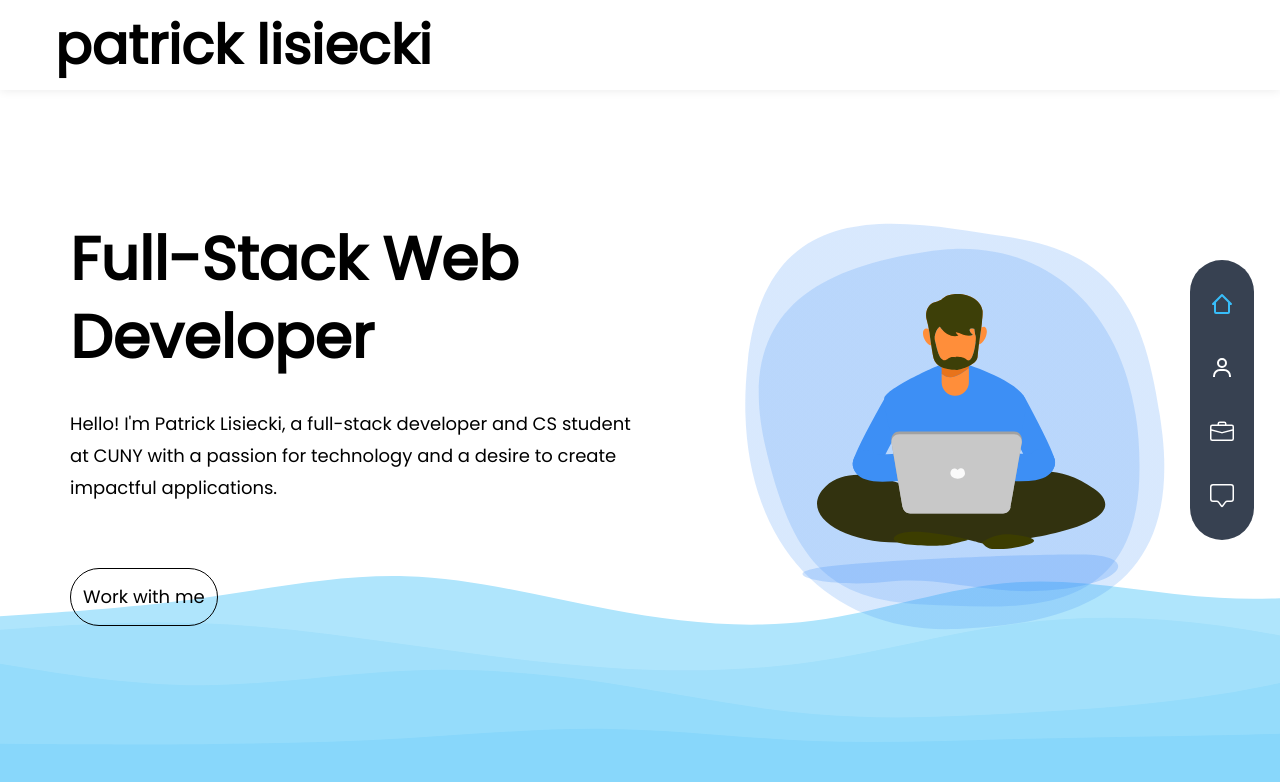
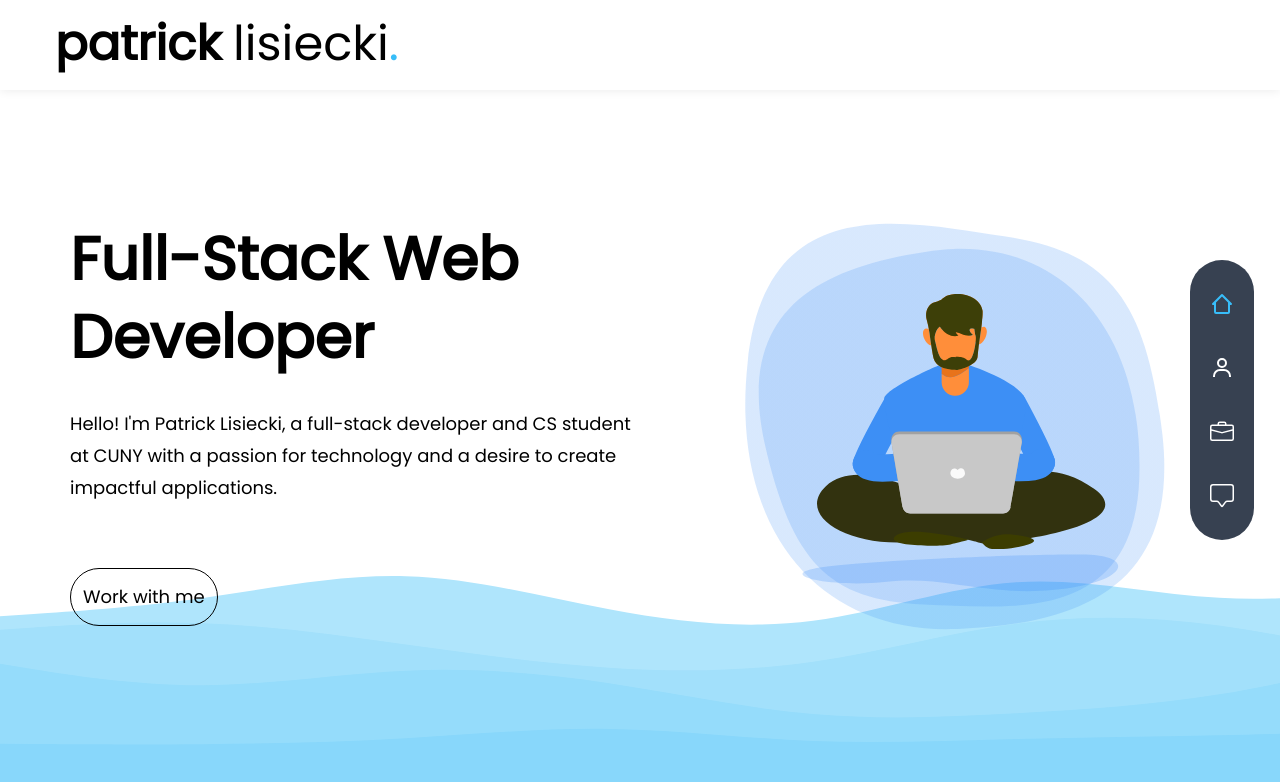
Before and after one commit to PatrickLisiecki/personal-site, a React (Vite) app: page / in a window 1280 px wide. Shown: the top 782 px of the page. Built offline with nearby package versions, Linux system fonts and the light colour scheme; some icons are missing.

Commit message:
Updated header name

```diff
--- a/src/components/Header.jsx
+++ b/src/components/Header.jsx
@@ -8,14 +8,16 @@ export default function Header() {
             <div className="container mx-auto">
                 <div className="flex flex-col justify-between items-center gap-y-6 lg:flex-row">
                     <Link to="/">
-                        <span className="h2">patrick lisiecki</span>
+                        <span className="text-5xl text-primary font-[600]">patrick</span>
+                        <span className="text-5xl text-primary font-[400] ml-3">lisiecki</span>
+                        <span className="text-5xl text-accent">.</span>
                     </Link>
                     <div className="flex items-center gap-x-5 text-3xl">
                         <a
                             href="https://www.linkedin.com/in/patricklisiecki"
                             target="_blank"
                             rel="noreferrer"
-                            className="hover:text-sky-400 transition-all duration-300"
+                            className="hover:text-accent transition-all duration-300"
                         >
                             <FaLinkedin />
                         </a>
@@ -23,7 +25,7 @@ export default function Header() {
                             href="https://github.com/PatrickLisiecki"
                             target="_blank"
                             rel="noreferrer"
-                            className="hover:text-sky-400 transition-all duration-300"
+                            className="hover:text-accent transition-all duration-300"
                         >
                             <FaSquareGithub />
                         </a>
```
